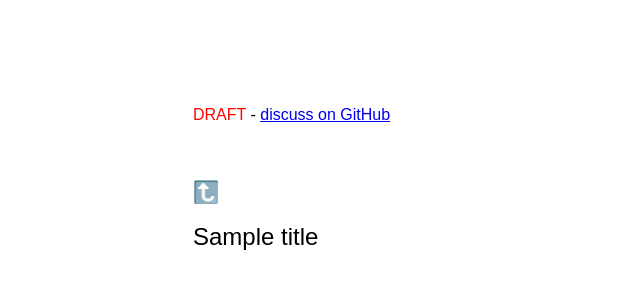
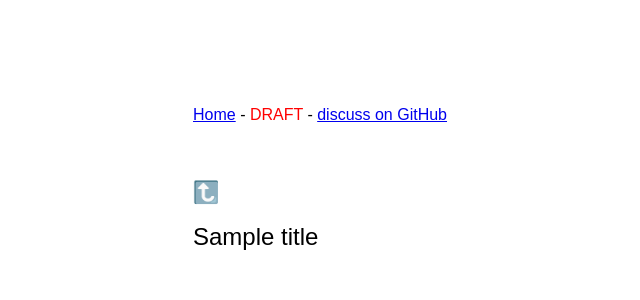
Before and after one commit to softwarecommons/softwarecommons.com, a Django app: template templates/base.html in a window 1280 px wide. Shown: the top 300 px of the page, without its empty margins (127-767 px from the left). Run offline with Django 5.2, Linux system fonts and the light colour scheme; the template is opened without the code that fills it: most values are stand-ins (such as "Sample title", 1, 10 or a date in 2020); parts of the project's set-up code (start-up, migrations or seed data) failed here and were passed over.

Commit message:
Tighten up homepage even more

```diff
--- a/templates/base.html
+++ b/templates/base.html
@@ -11,6 +11,7 @@
   <body>
     <div class="content">
       <p style="padding-bottom: 36pt">
+        <a href="/">Home</a> -
         <span style="color: red">DRAFT</span> -
         <a href="https://github.com/getsentry/fsl.software/issues/2"
           >discuss on GitHub</a
```
Also changed, not shown: 2 other files.
